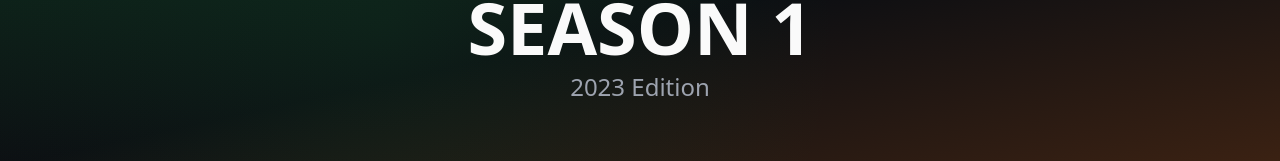
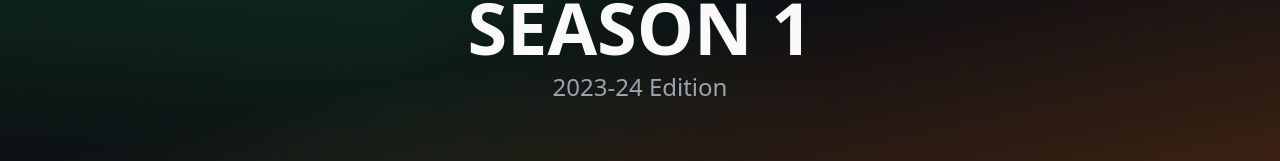
Before and after one commit to Sukhman-123/nbpl, a React (Vite) app: page /seasons/1 in a window 1280 px wide. Shown: the part 179-340 px from the top of the page. Built offline with nearby package versions, Linux system fonts and the light colour scheme; the HTML template or start-up script is replaced by a standard one.

Commit message:
Update season years for seasons 1 and 2

```diff
--- a/src/pages/Seasons.tsx
+++ b/src/pages/Seasons.tsx
@@ -9,7 +9,7 @@ const Seasons = () => {
 
   const seasonData = {
     "1": {
-      year: "2023",
+      year: "2023-24",
       winner: "Sunny Strikers",
       runnerUp: "NMCC Titans",
       teams: 6,
@@ -26,7 +26,7 @@ const Seasons = () => {
       ]
     },
     "2": {
-      year: "2024",
+      year: "2024-25",
       winner: "NMCC Titans",
       runnerUp: "Ishan Mavericks",
       teams: 6,
```
